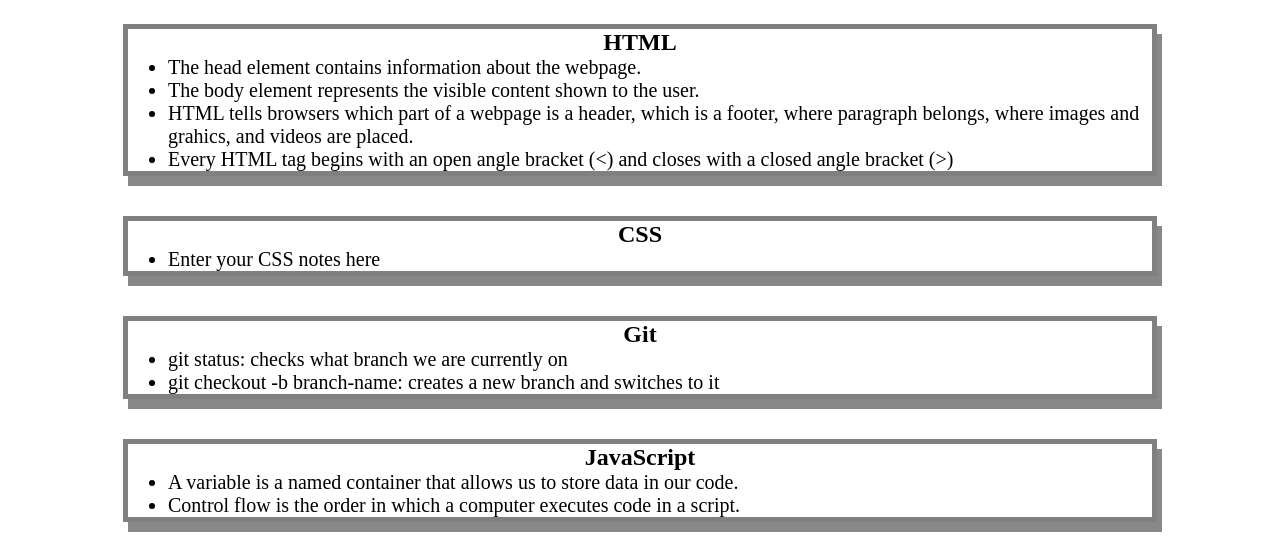
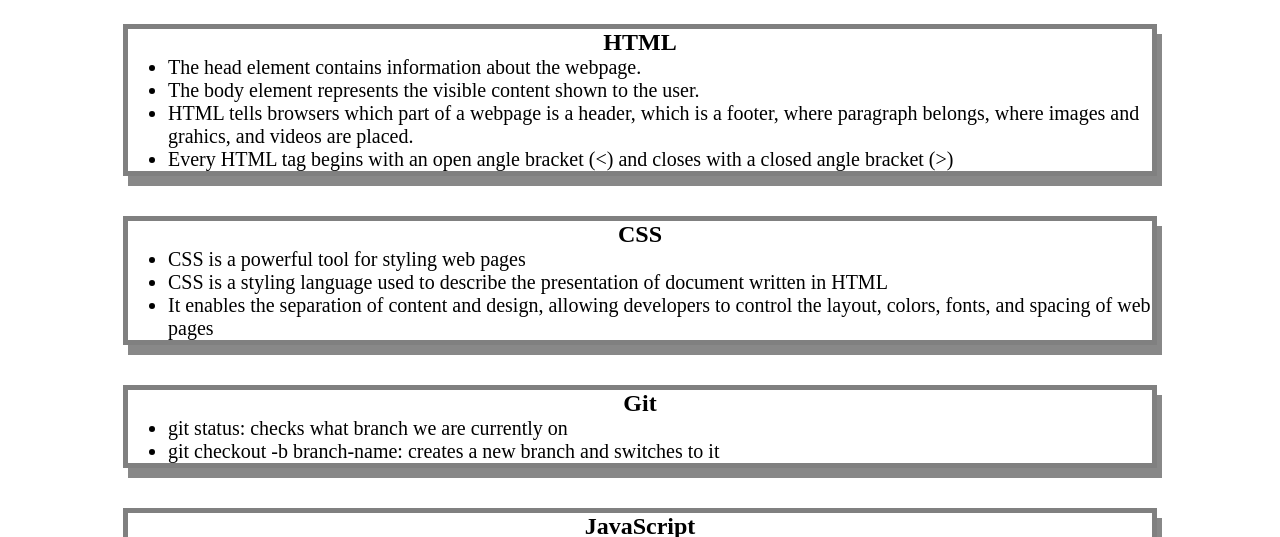
Before and after one commit to Terr0y/prework-study-guide, a plain HTML site: page index.html in a window 1280 px wide. Shown: the part 136-673 px from the top of the page. Drawn offline with Linux system fonts and the light colour scheme.

Commit message:
updated project README file

```diff
--- a/index.html
+++ b/index.html
@@ -26,7 +26,9 @@
       <section class="card" id="css-section">
         <h2>CSS</h2>
         <ul>
-          <li>Enter your CSS notes here</li>
+          <li>CSS is a powerful tool for styling web pages</li>
+          <li>CSS is a styling language used to describe the presentation of document written in HTML</li>
+          <li>It enables the separation of content and design, allowing developers to control the layout, colors, fonts, and spacing of web pages</li>
         </ul>
       </section>
 
```
Also changed, not shown: 1 other file.
